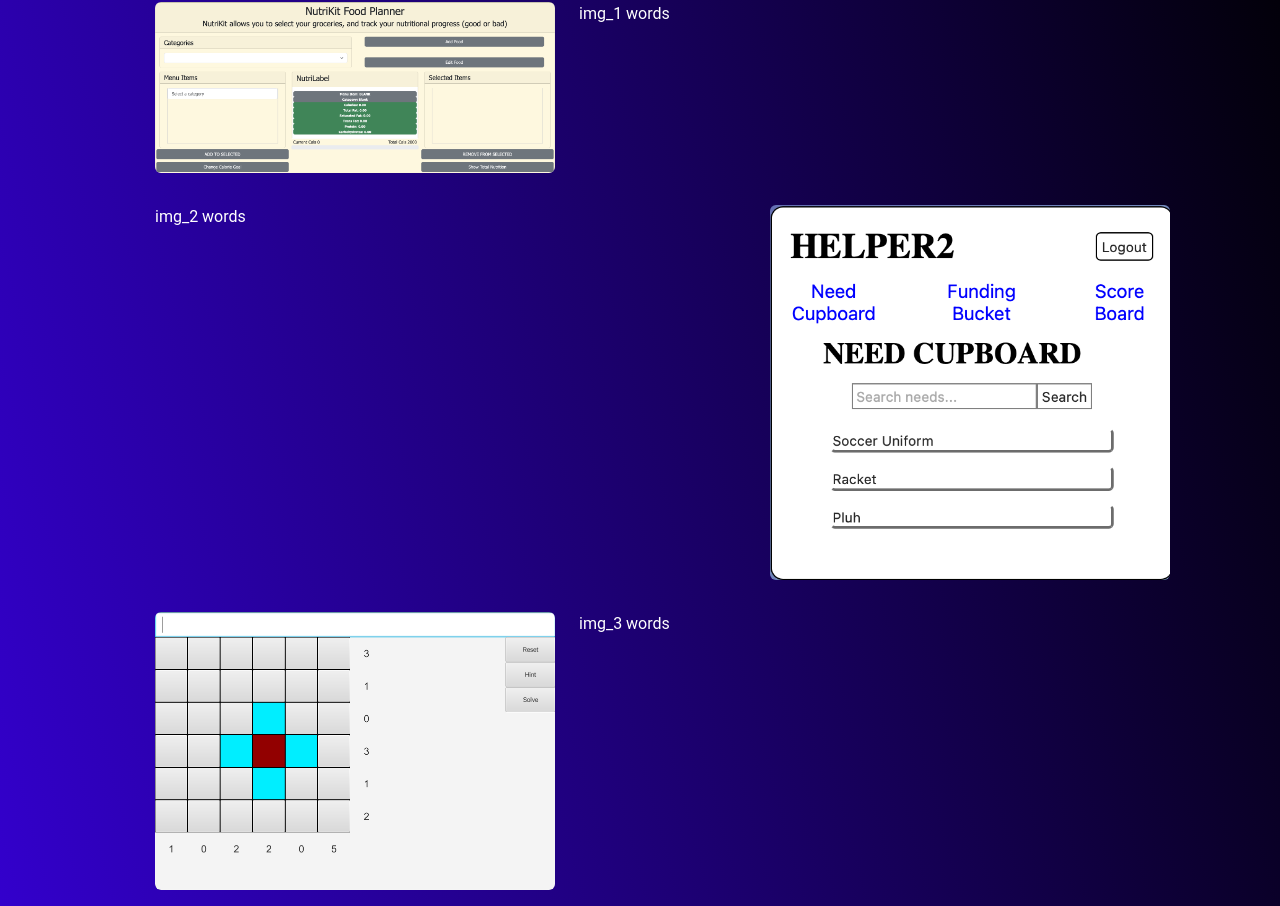
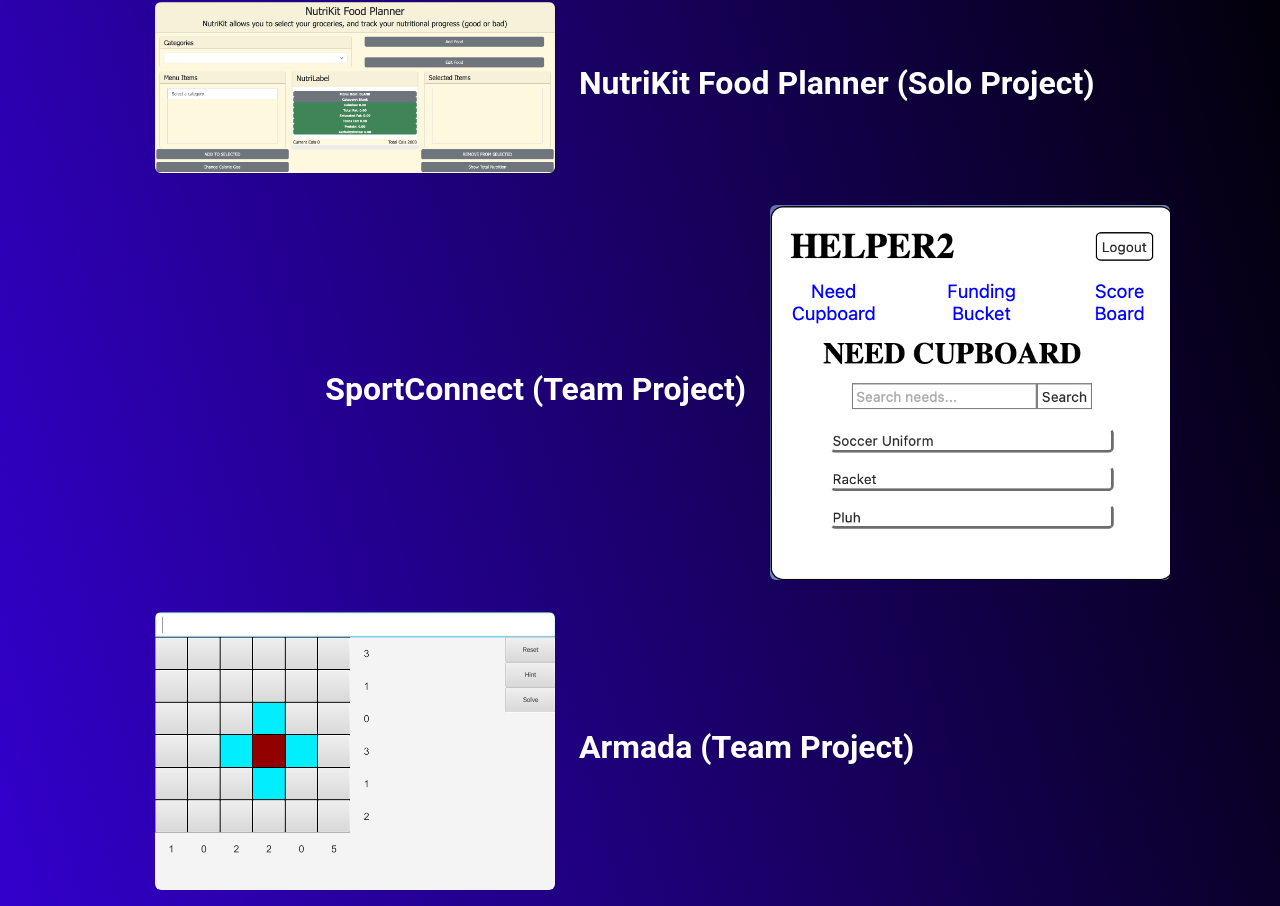
Before and after one commit to wlh3903/Online-Portfolio, a React (Vite) app in the folder online-personal-portfolio/: page / in a window 1280 px wide. Shown: the part 291-1197 px from the top of the page. Built offline with nearby package versions, Linux system fonts and the light colour scheme.

Commit message:
Page is set. Need to add pop ups for each project

```diff
--- a/online-personal-portfolio/src/Components/Header.jsx
+++ b/online-personal-portfolio/src/Components/Header.jsx
@@ -6,10 +6,10 @@ class Header extends React.Component{
     render(){
         return(
             <Container fluid className="body" >
-                <Row className="title" as={"h1"}>
+                <Row className="title" as="h1">
                     Hello! I am Warner Harper
                 </Row>
-                <Row className="brief" as={"p"}>
+                <Row className="brief" as="p">
                     I am a second year Software Engineering major at Rochester Institute of Technology.<br />
                     The images below will redirect you to my top 3 projects I have completed, as well as what I contriubtued to make them successful.
                 </Row>
--- a/online-personal-portfolio/src/Components/Projects.css
+++ b/online-personal-portfolio/src/Components/Projects.css
@@ -15,9 +15,18 @@
 
 .above-space{
     margin-top: 2rem;
+    align-items: center;
 }
 
 .image{
     padding: 0rem;
-    md: 'auto';
 }
+
+.image-title-left{
+    font-weight: bold;
+}
+
+.image-title-right{
+    font-weight: bold;
+    text-align: right;
+}
--- a/online-personal-portfolio/src/Components/Projects.jsx
+++ b/online-personal-portfolio/src/Components/Projects.jsx
@@ -18,13 +18,13 @@ class Projects extends React.Component{
                     <Col md="auto" >
                         <Image src={NUTRIKITPNG} alt="NutriKit Screenshot" rounded width="400"/>
                     </Col>
-                    <Col>
-                        <p>img_1 words</p>
+                    <Col as="h2" className="image-title-left">
+                        NutriKit Food Planner (Solo Project)
                     </Col>
                 </Row>
                 <Row className="above-space">
-                    <Col>
-                        <p>img_2 words</p>
+                    <Col as="h2" className="image-title-right">
+                        SportConnect (Team Project)
                     </Col>
                     <Col md="auto">
                         <Image src={SPORTCONNECTPNG} alt="SportConnect Helper in Screenshot" rounded width="400" />
@@ -34,8 +34,8 @@ class Projects extends React.Component{
                     <Col md="auto">
                         <Image src={ARMADAPNG} alt="Armada screenshot" rounded width="400" />
                     </Col>
-                    <Col>
-                        <p>img_3 words</p>
+                    <Col as="h2" className="image-title-left">
+                        Armada (Team Project)
                     </Col>
 
                 </Row>
```
